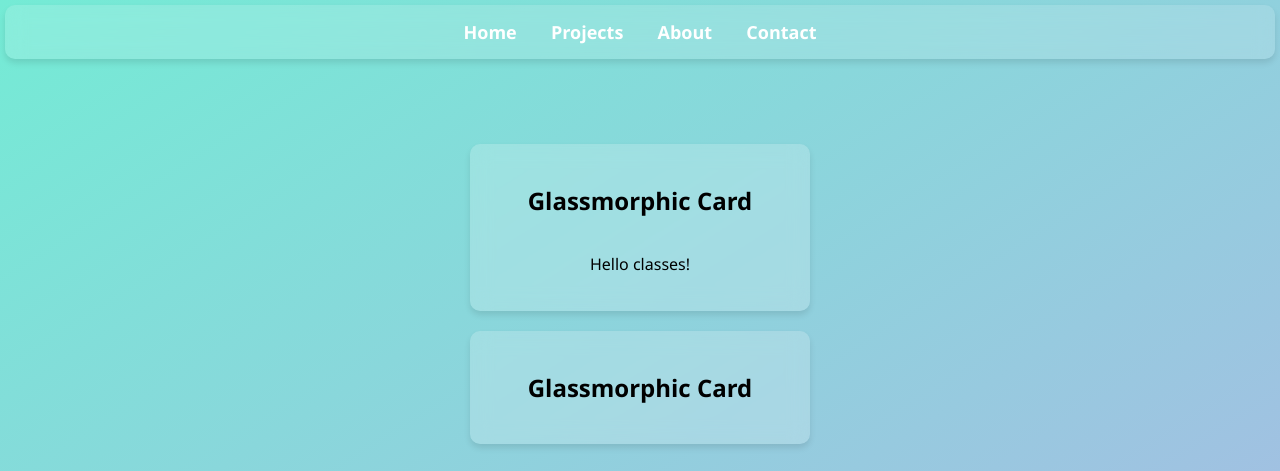
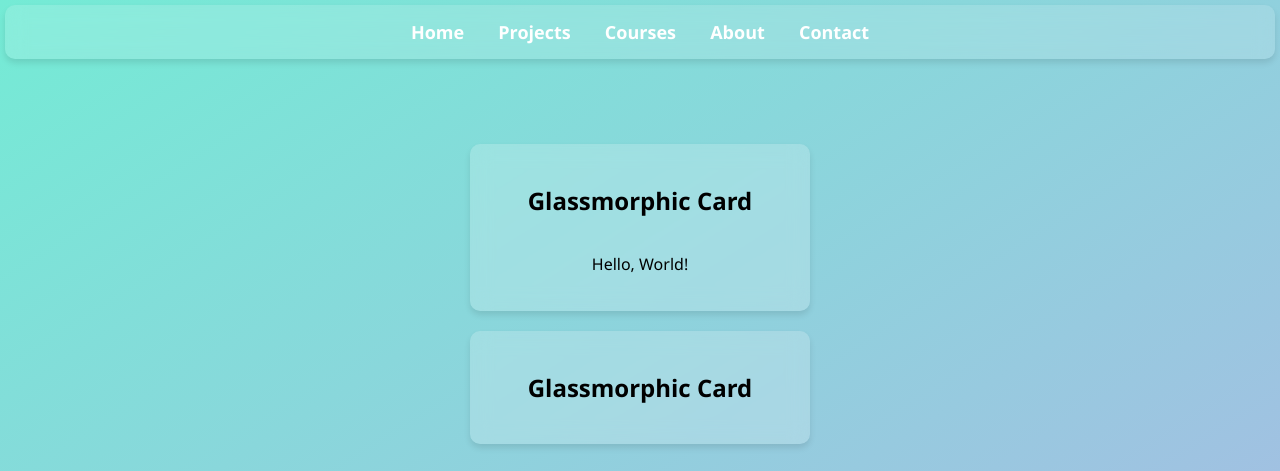
Before and after one commit to DevFarid/portfolio, a Flask app: page /classes in a window 1280 px wide. Shown: the top 471 px of the page. Run offline with Flask 3, Linux system fonts and the light colour scheme.

Commit message:
feat(main): add courses page

```diff
--- a/main.py
+++ b/main.py
@@ -8,17 +8,26 @@
 def index(name=None):
     return render_template('index.html', name=name)
 
+@app.route('/projects')
 @app.route('/projects.html')
 def projects():
     x=project.project_loader()
     return render_template('projects.html', len=len(x.getProjects()), x=x)
 
 @app.route('/about')
-def about():
+@app.route('/about.html')
+def about(name=None):
     return render_template('about.html', name=name)
 
+
+@app.route('/classes')
+@app.route('/courses.html')
+def courses(name=None):
+    return render_template('courses.html', name=name)
+
 @app.route('/contacts')
-def contacts():
+@app.route('/contacts.html')
+def contacts(name=None):
     return render_template('contacts.html', name=name)
 
 if __name__ == "__main__":
--- /dev/null
+++ b/templates/courses.html
@@ -0,0 +1,26 @@
+{% block styles %}
+    <link rel="stylesheet"  type="text/css" href="{{url_for('static', filename='style.css')}}">
+{% endblock %}
+
+<!DOCTYPE html>
+<html lang="en">
+{% include 'head.html' %}
+<body>
+    {% include 'navbar.html' %}
+    <div class="content-container">
+      <div class="glass-container">
+          <h2>Glassmorphic Card</h2>
+
+          {% if name %}
+            <p>Hello {{ name }}!</p>
+          {% else %}
+            <p>Hello, World!</p>
+          {% endif %}
+      </div>
+
+      <div class="glass-container">
+        <h2>Glassmorphic Card</h2>
+      </div>
+  </div>
+</body>
+</html>
--- a/templates/navbar.html
+++ b/templates/navbar.html
@@ -2,6 +2,7 @@
     <nav>
         <a href="index.html">Home</a>
         <a href="projects.html">Projects</a>
+        <a href="courses.html">Courses</a>
         <a href="about.html">About</a>
         <a href="contacts.html">Contact</a>
     </nav>
```
